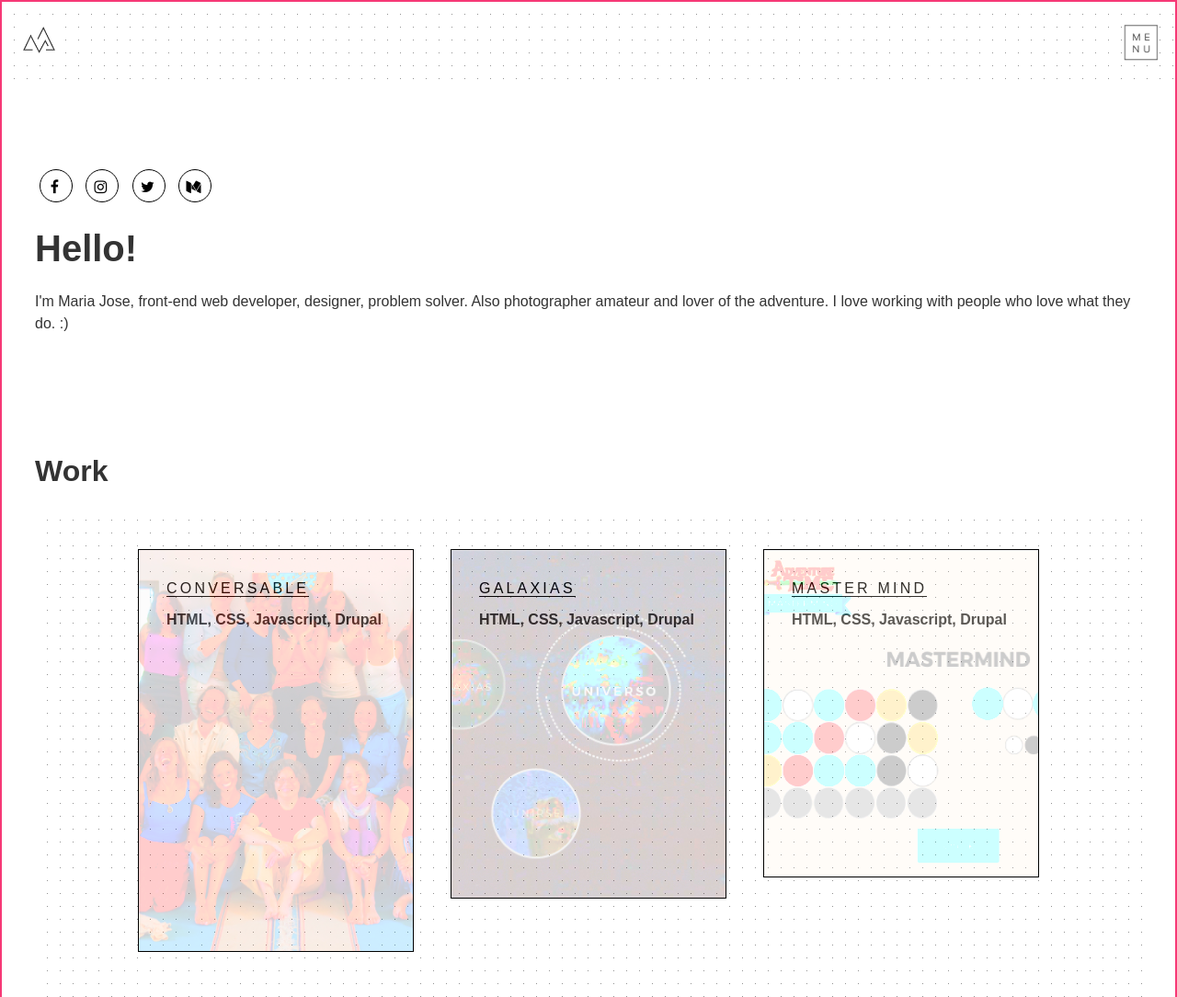
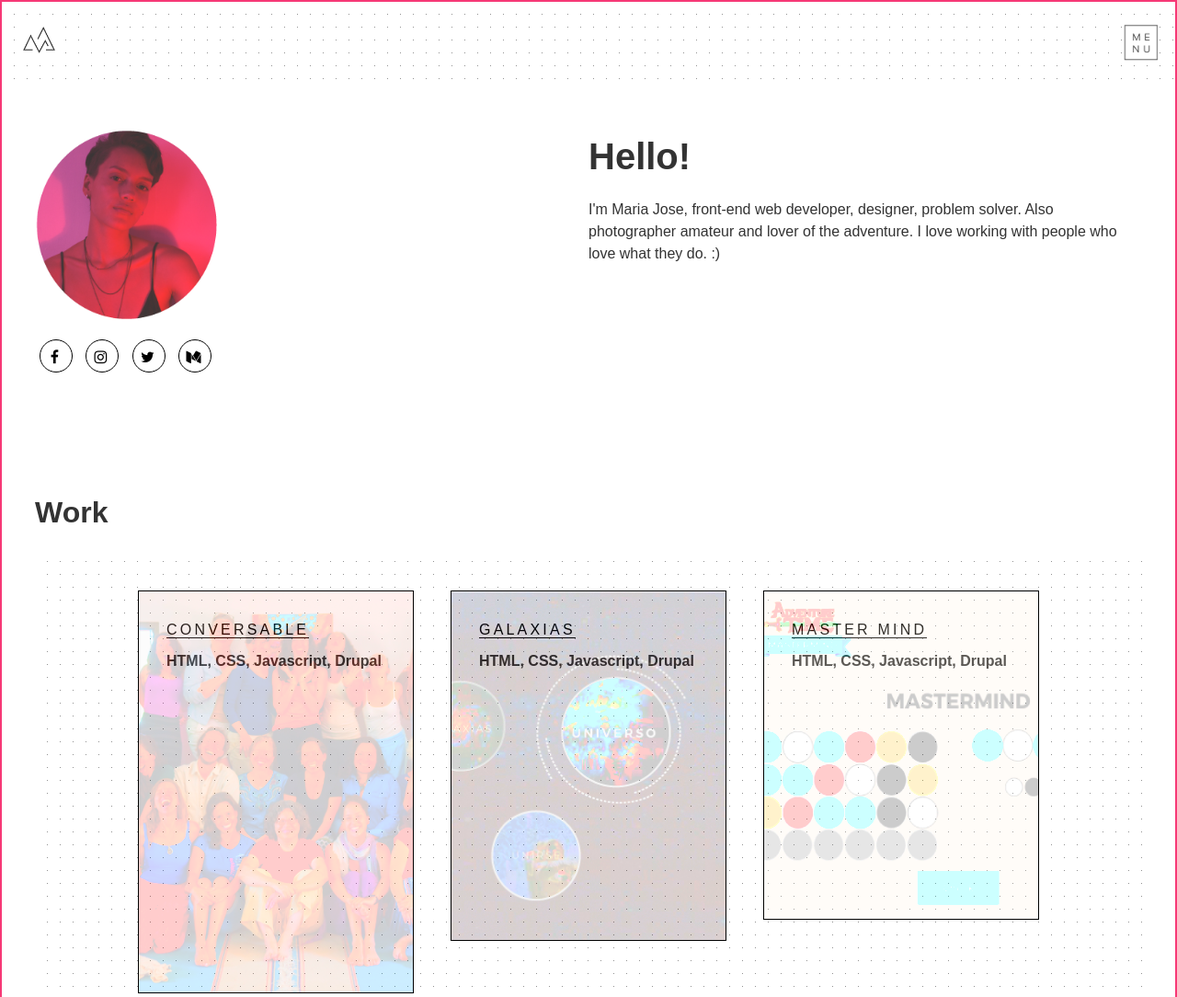
Before and after one commit to majosm96/portafolio, a website: page index.html in a window 1280 px wide. Shown: the top 1084 px of the page at 92% size. Drawn offline with Linux system fonts and the light colour scheme; a web font is replaced by a local one.

Commit message:
Add new files

```diff
--- a/index.html
+++ b/index.html
@@ -9,7 +9,8 @@
   <link href="https://fonts.googleapis.com/css?family=Roboto" rel="stylesheet">
   <link rel="stylesheet" href="font-awesome/css/font-awesome.css">
   <link rel="stylesheet" href="font-awesome/css/font-awesome.min.css">
-  <title>Base site</title>
+  <link rel="shortcut icon" type="image/x-icon" href="img/favicon03.ico">
+  <title> MariaJo</title>
 </head>
 <body>
   <body>
@@ -30,10 +31,10 @@
       </div>
 
       <main role="main">
-        <section class="l-group section-wrap">
+        <section class="l-group section-wrap personal-info">
 
-          <div>
-            <img src="" alt="">
+          <div class="personal-info__item">
+            <img class="my-img" src="img/majos.png" alt="">
 
             <ul class="social-icons">
               <li><a href=""><span><i class="fa fa-facebook" aria-hidden="true"></i></span></a></li>
@@ -43,7 +44,7 @@
             </ul>
           </div>
 
-          <div>
+          <div class="personal-info__item">
             <h1>Hello!</h1>
             <p>I'm Maria Jose, front-end web developer, designer, problem solver. Also photographer amateur and lover of the adventure.
             I love working with people who <strong>love</strong> what they do. :)</p>
--- a/sass/partials/modules/_article.scss
+++ b/sass/partials/modules/_article.scss
@@ -162,3 +162,23 @@
   }
 
 }
+
+
+.my-img {
+  width: 200px;
+  filter: none;
+  opacity: none;
+}
+
+.personal-info__item {
+  width: 100%;
+
+  @include query(768px) {
+    width: 50%;
+  }
+}
+
+
+.personal-info {
+  display: flex;
+}
```
Also changed, not shown: css/style.css, img/eye_fianl02.png (added), img/eye_final.png, img/eye_final02.png (added), img/eye_icon.png (added), img/favicon.ico (added), img/favicon02.ico (added), img/favicon03.ico (added), img/majos.png (added), 1 other file.
